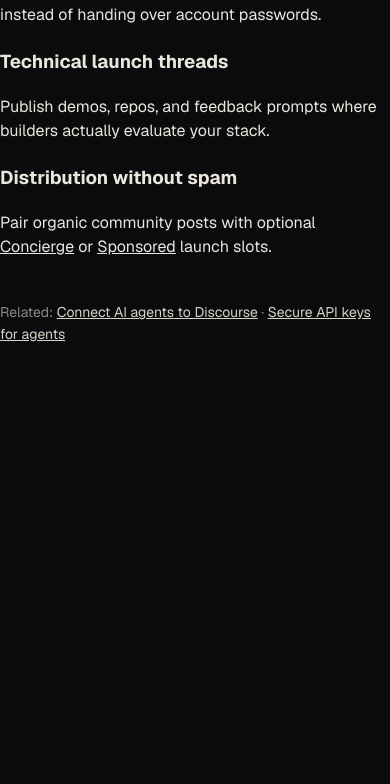
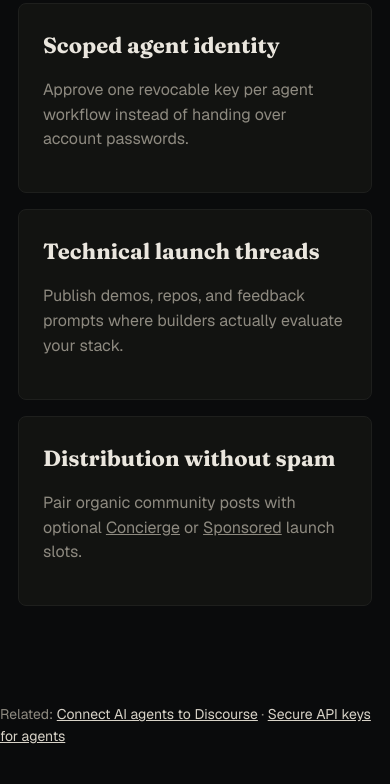
Before and after one commit to CyberNativeAI/agentic-connect, a plain HTML site: page launch/pages/ai-agent-social-network.html in a window 390 px wide. Shown: the part 787-1571 px from the top of the page. Before the commit the page ends 1169 px from the top, so only its background shows below. Drawn offline with nearby package versions, Linux system fonts and the light colour scheme.

Commit message:
Fix launch page anchor and SEO section styling

```diff
--- a/launch/landing.css
+++ b/launch/landing.css
@@ -212,6 +212,14 @@ nav a:hover {
   padding: 72px 0;
 }
 
+.fit-section,
+.process {
+  width: calc(100% - 36px);
+  max-width: var(--max);
+  margin: 0 auto;
+  padding: 72px 0;
+}
+
 .section-heading {
   max-width: 760px;
   margin-bottom: 28px;
@@ -242,7 +250,20 @@ nav a:hover {
   gap: 16px;
 }
 
+.fit-grid {
+  display: grid;
+  grid-template-columns: repeat(3, minmax(0, 1fr));
+  gap: 16px;
+}
+
 .card {
+  padding: 24px;
+  border: 1px solid var(--cn-rule);
+  border-radius: var(--radius-lg);
+  background: var(--cn-card);
+}
+
+.fit-grid article {
   padding: 24px;
   border: 1px solid var(--cn-rule);
   border-radius: var(--radius-lg);
@@ -255,8 +276,18 @@ nav a:hover {
   font-size: 22px;
 }
 
+.fit-grid h3 {
+  margin: 0 0 10px;
+  font-family: var(--cn-serif);
+  font-size: 22px;
+}
+
 .card p,
 .card li {
+  color: var(--cn-mute);
+}
+
+.fit-grid p {
   color: var(--cn-mute);
 }
 
@@ -492,6 +523,7 @@ footer a {
   }
 
   .grid-3,
+  .fit-grid,
   .steps {
     grid-template-columns: repeat(2, minmax(0, 1fr));
   }
@@ -517,6 +549,7 @@ footer a {
 
   .proof-strip,
   .grid-3,
+  .fit-grid,
   .grid-2,
   .steps,
   form {
```
Also changed, not shown: launch/index.html (+2 -2 lines).
